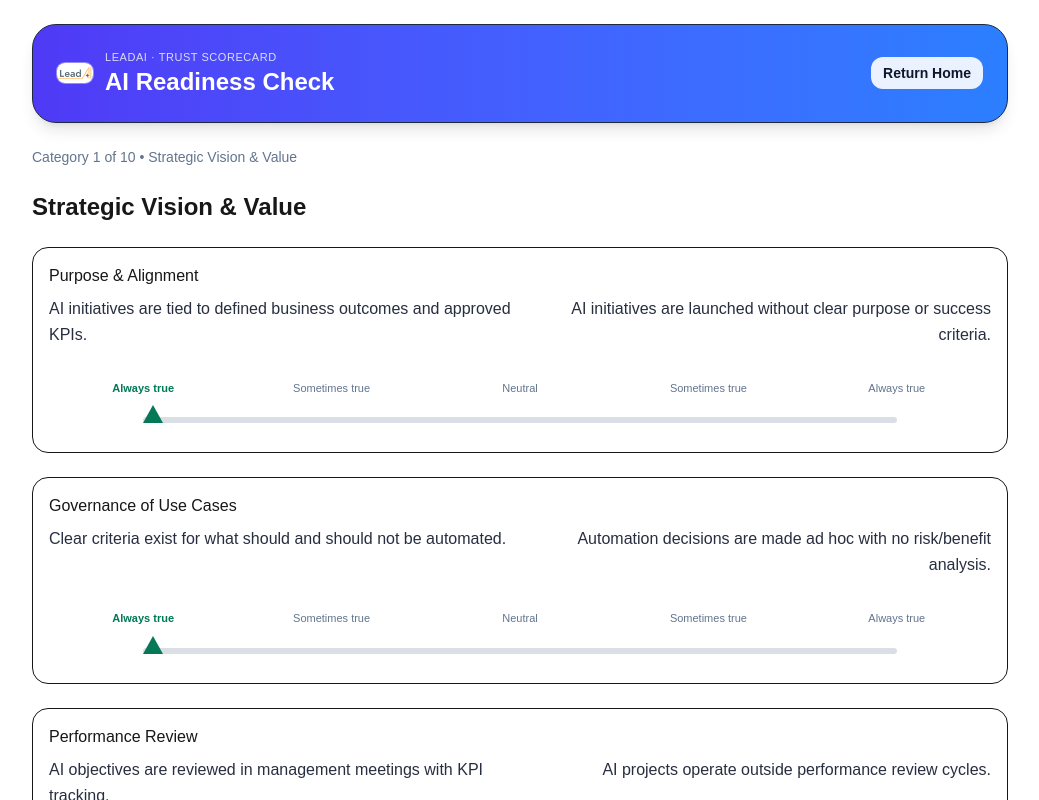
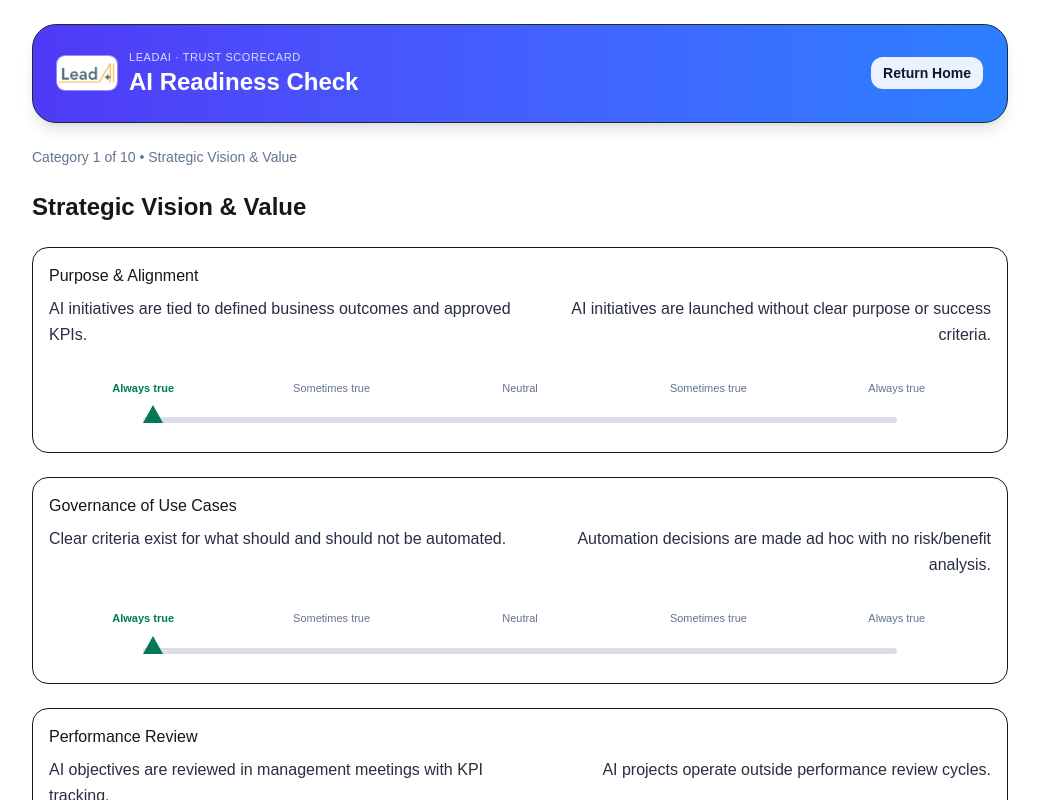
Before and after one commit to hakant66/aireadinesscheck, a Next.js app: page /aireadinesscheck in a window 1280 px wide. Shown: the top 800 px of the page, without its empty margins (120-1159 px from the left). Built offline with nearby package versions, Linux system fonts and the light colour scheme.

Commit message:
fixing themeScores bug in typescript at page.tsx

```diff
--- a/app/aireadinesscheck/page.tsx
+++ b/app/aireadinesscheck/page.tsx
@@ -39,8 +39,11 @@ export default function AIReadinessCheckPage() {
     enablers.map((e) => {
       const themeScores: StageScore[] = scores[e.name] || [];
 
-      // Map stage 0..4 → -2..+2 (centre = neutral)
-      const rawSum = themeScores.reduce((acc, stage) => acc + (stage - 2), 0);
+	// Map stage 0..4 → -2..+2 (centre = neutral)
+	const rawSum = themeScores.reduce<number>(
+	  (acc, stage) => acc + (stage - 2),
+	  0
+	);
 
       // Max absolute value for this enabler (2 points either side per theme)
       const maxAbs = Math.max(1, themeScores.length * 2);
--- a/app/aireadinesscheck/ui/Header.tsx
+++ b/app/aireadinesscheck/ui/Header.tsx
@@ -17,8 +17,8 @@ export default function Header() {
           <Image
             src="/LeadAI.webp"
             alt="LeadAI"
-            width={36}
-            height={36}
+            width={60}
+            height={60}
             className="rounded-lg ring-1 ring-white/40"
           />
           <div>
```
